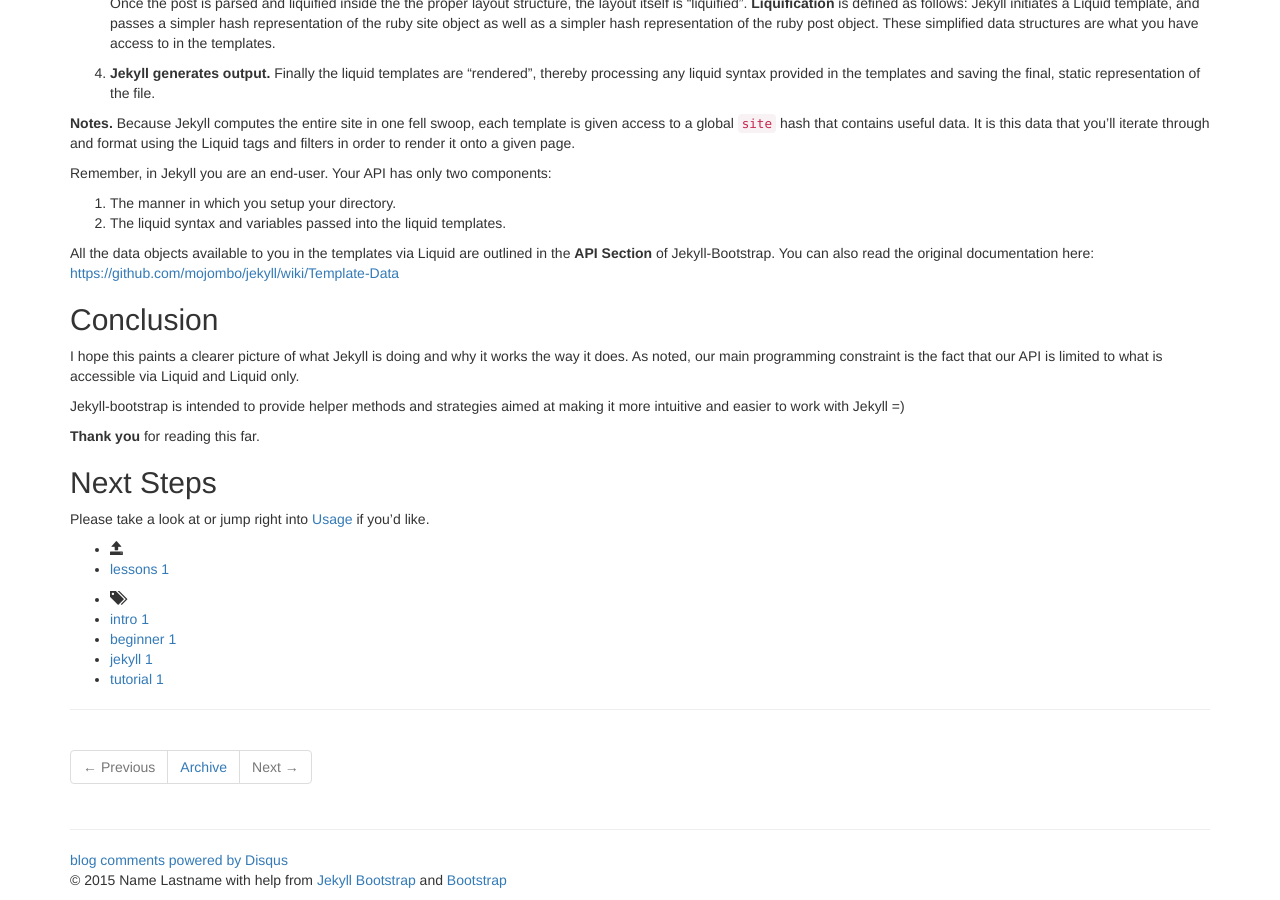
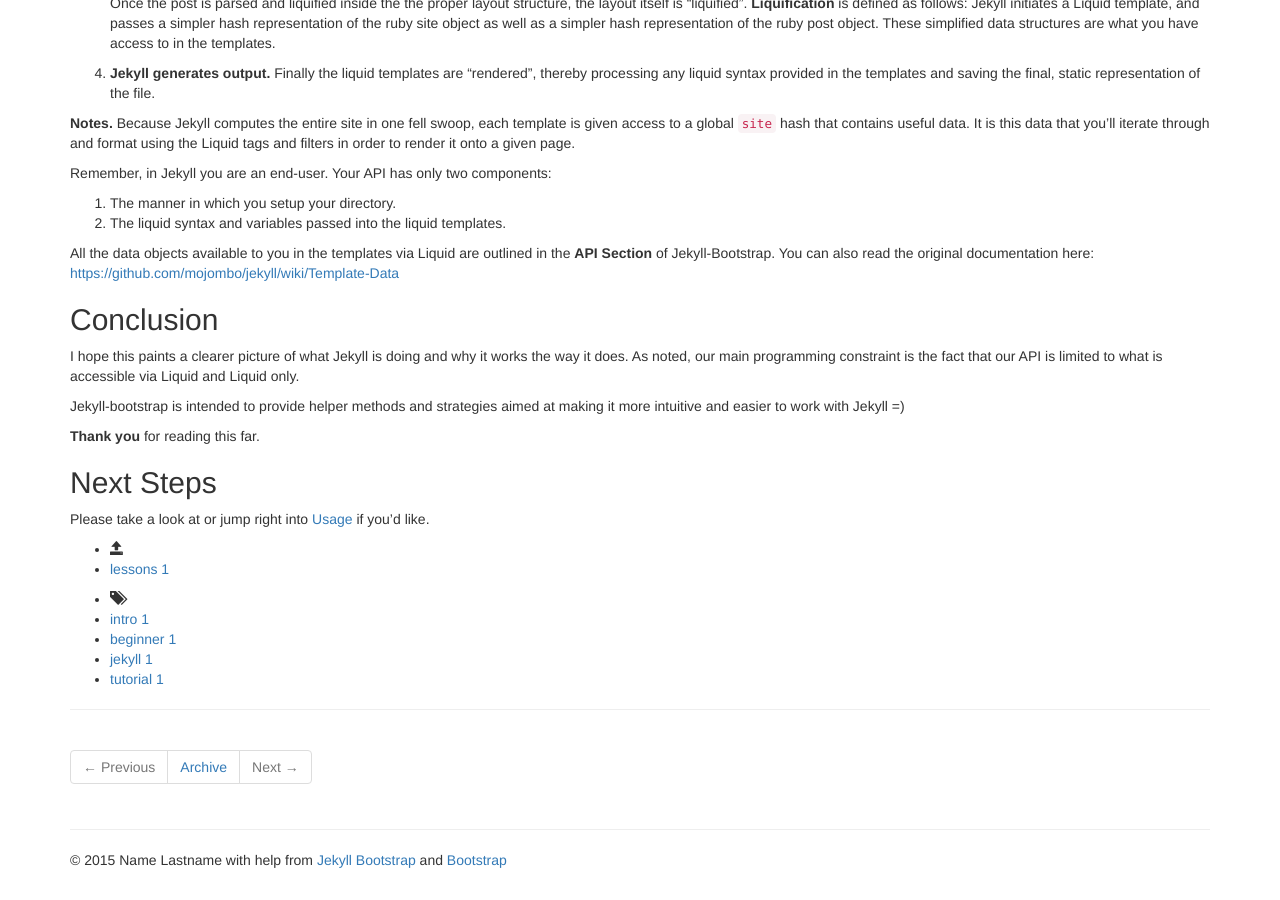
Before and after one commit to seesharprun/seesharprun.github.com, a Jekyll site: the page built from _posts/core-samples/2011-12-29-jekyll-introduction.md, in a window 1280 px wide and 900 px high, scrolled down 5315 px. Built offline with Jekyll 4.4.1, drawn with Linux system fonts in a browser that asks for light colours; nearby versions of some CDN libraries; library files that are not in the unit come from our copies; comment, search, counter and statistics services are not loaded; part of the change alters nothing that is shown.

Commit message:
Update _config.yml

```diff
--- a/_config.yml
+++ b/_config.yml
@@ -80,20 +80,7 @@ JB :
   # Set 'provider' to false to turn commenting off globally.
   #
   comments :
-    provider : disqus
-    disqus :
-      short_name : jekyllbootstrap
-    livefyre :
-      site_id : 123
-    intensedebate :
-      account : 123abc
-    facebook :
-      appid : 123
-      num_posts: 5
-      width: 580
-      colorscheme: light
-    duoshuo :
-      short_name : jekyllbootstrap
+    provider : false
 
   # Settings for analytics helper
   # Set 'provider' to the analytics provider you want to use.
```
